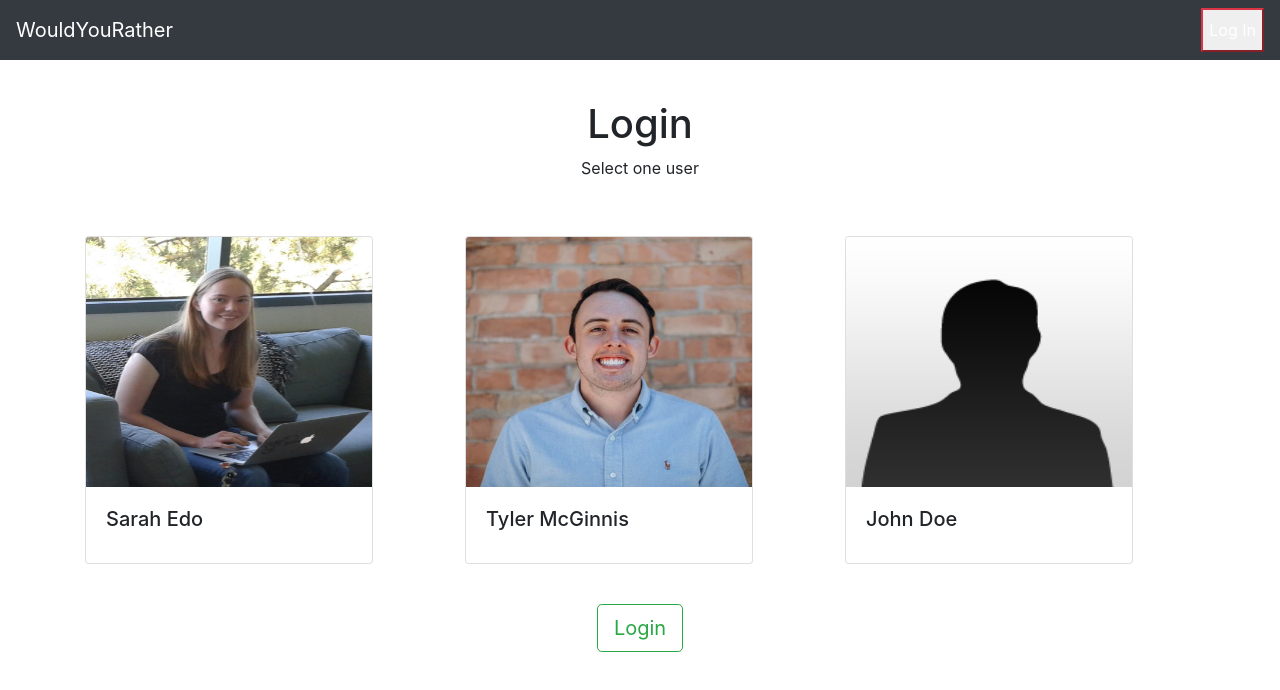
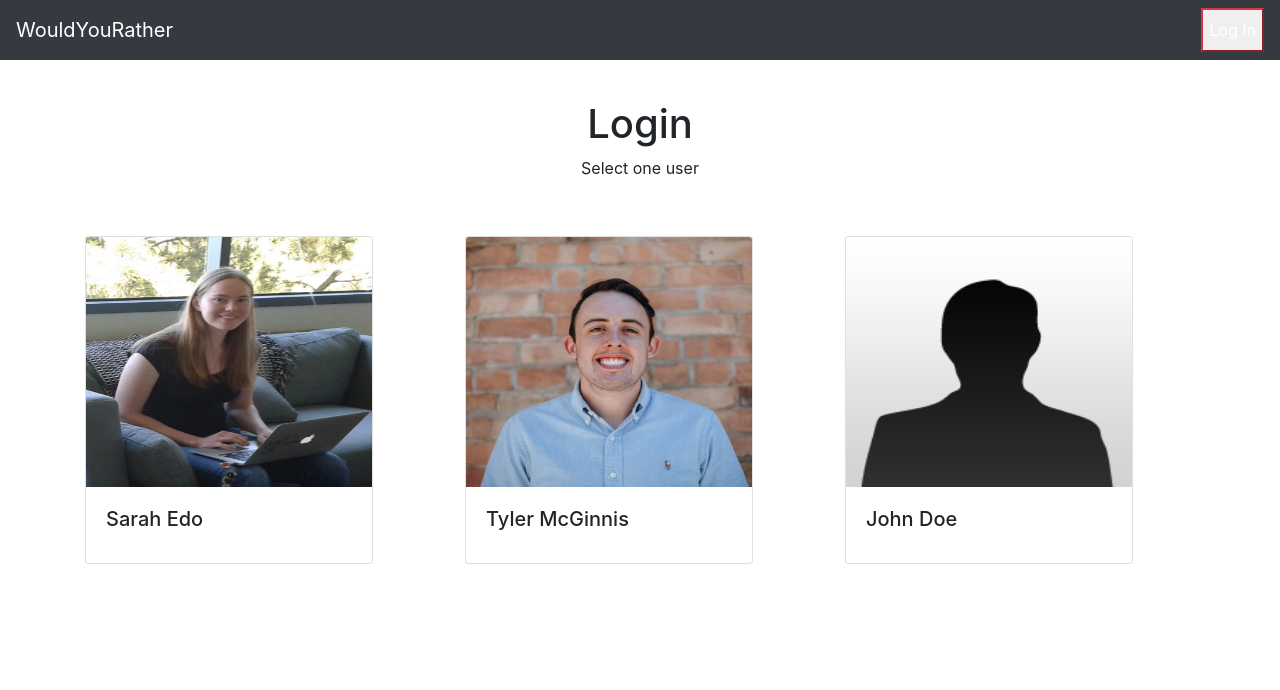
Before and after one commit to nunosoares27/wyr_project, a React (Create React App) app: page / in a window 1280 px wide. Shown: the top 690 px of the page. Built offline with nearby package versions, Linux system fonts and the light colour scheme.

Commit message:
login button only shows when an user is selected

```diff
--- a/src/Components/LoginPage.js
+++ b/src/Components/LoginPage.js
@@ -46,8 +46,9 @@ class LoginPage extends Component {
       { this.props.selectUser !== '' &&
       <button style={{marginRight: "15px"}} onClick={this.props.clearUser} className="btn btn-outline-danger btn-lg">Clear selection</button> }
 
+        { this.props.selectUser !== ''&&
+         <button onClick={this.props.onUserLogin} className="btn btn-outline-success btn-lg">Login</button>}
 
-          <button onClick={this.props.onUserLogin} className="btn btn-outline-success btn-lg">Login</button>
 
 
         </div>
```
